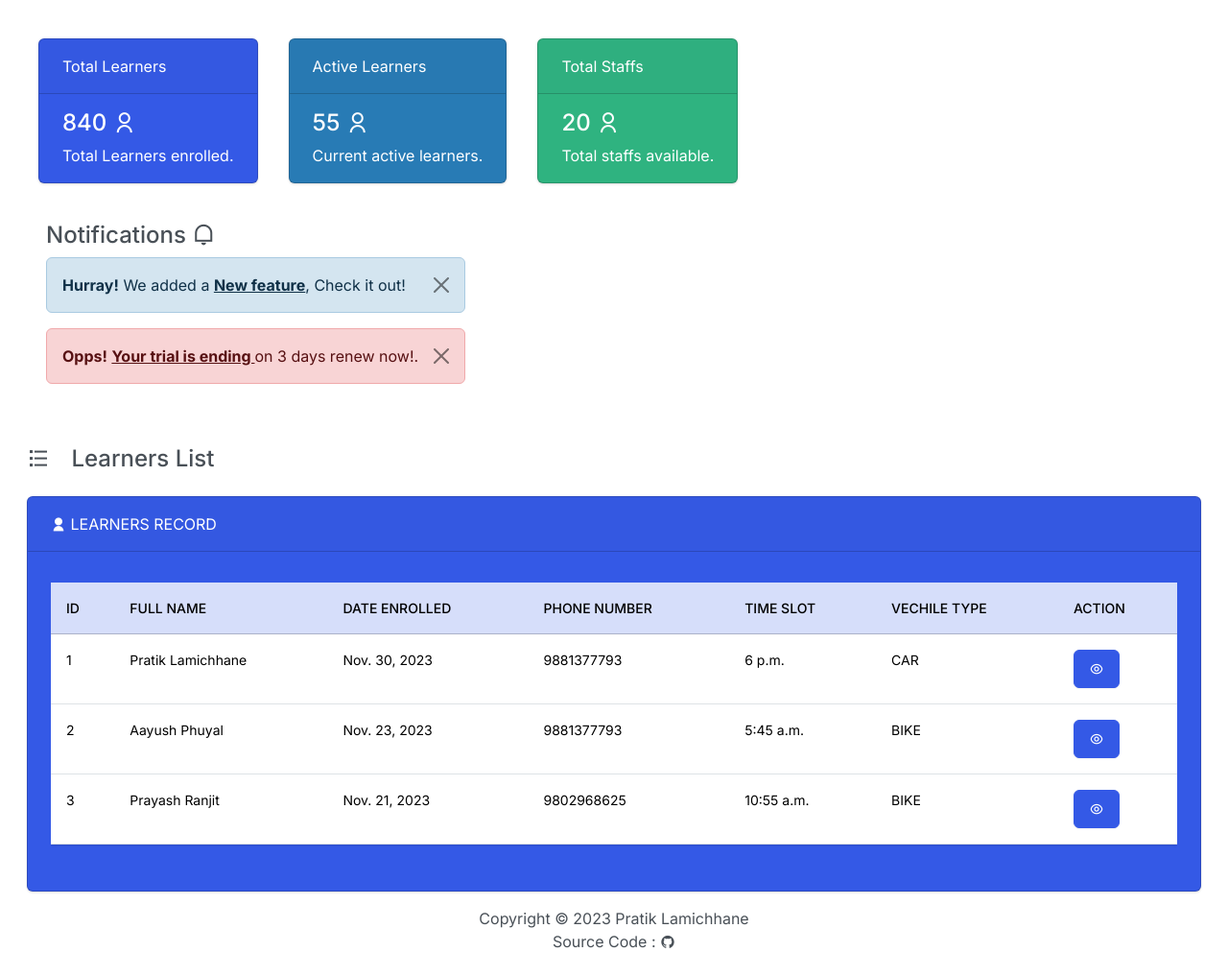
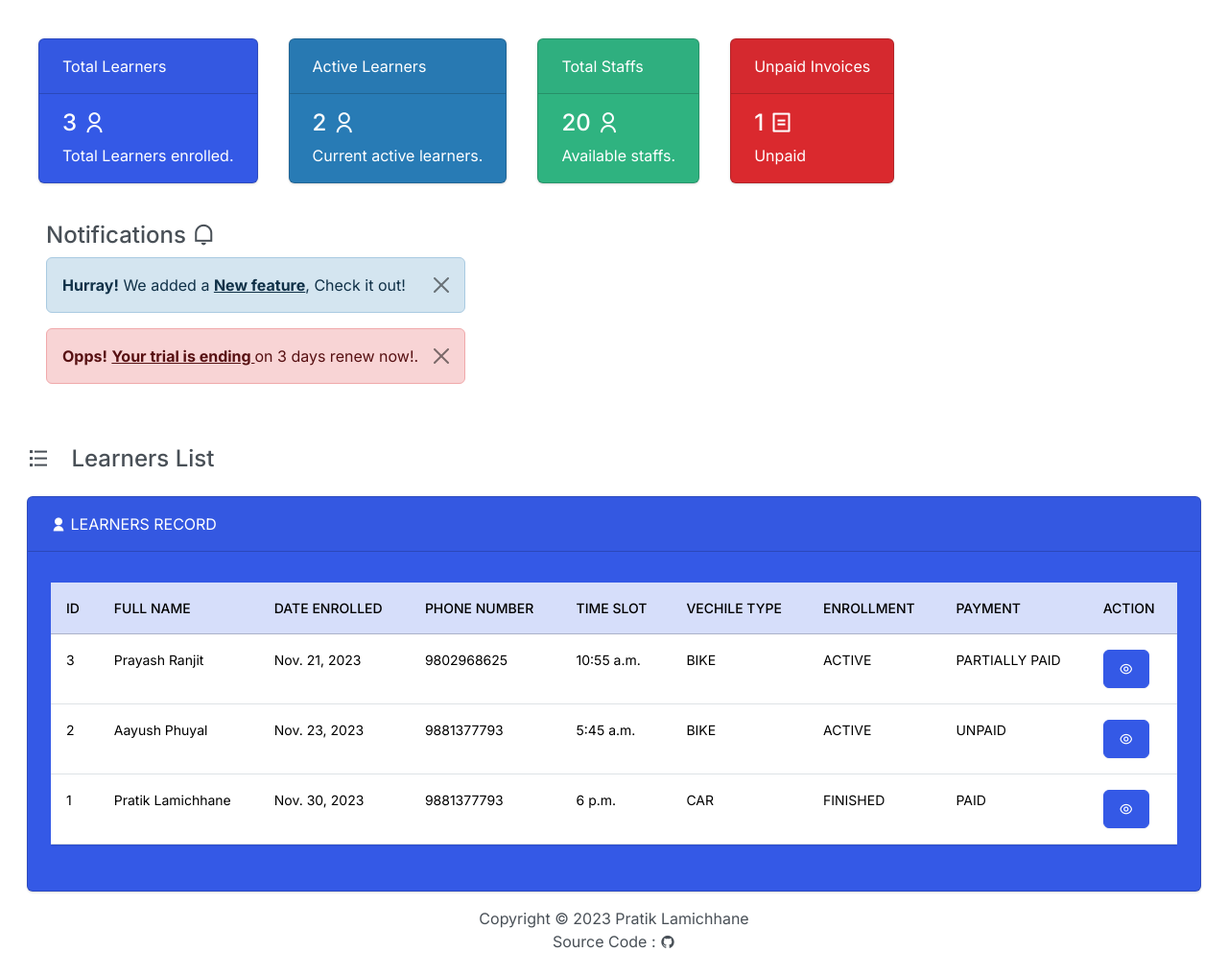
Before and after one commit to pratiklamichhane/Driving-school-management-system, a Django app: page / in a window 1280 px wide. Shown: the part 120-1137 px from the top of the page at 96% size. Run offline with Django 4.2, Linux system fonts and the light colour scheme; data comes from the database, SQL or seed files in the repository; both versions use the stored data as it was after the commit; some libraries are stand-ins or nearby versions.

Commit message:
updated dashboard

```diff
--- a/base_project/management/models.py
+++ b/base_project/management/models.py
@@ -6,6 +6,16 @@ VECHILE_CHOICES = (
     ("SCOOTER", "scooter"),
     ("CAR", "car"),
     ("OTHER", "other"),
+)
+ENROLLMENT_STATUS = (
+    ("ACTIVE", "active"),
+    ("HOLD", "hold"),
+    ("FINISHED", "finished"),
+)
+PAYMENT_STATUS = (
+    ("PAID", "paid"),
+    ("PARTIALLY PAID", "partially paid"),
+    ("UNPAID", "unpaid"),
 )
 class Student(models.Model):
     id = models.AutoField (primary_key=True)
@@ -16,6 +26,12 @@ class Student(models.Model):
     vehicle_type = models.CharField(max_length=9,
                   choices= VECHILE_CHOICES,
                   default="BIKE")
+    enrollment_status = models.CharField(max_length=9,
+                  choices= ENROLLMENT_STATUS,
+                  default="ACTIVE")
+    payment_status = models.CharField(max_length=30,
+                  choices= PAYMENT_STATUS,
+                  default="UNPAID")
     final_amount = models.PositiveIntegerField()
 
     def __str__(self):
--- a/base_project/management/templates/management/index.html
+++ b/base_project/management/templates/management/index.html
@@ -11,14 +11,14 @@
 <div class="card text-white bg-primary m-3" style="max-width: 20rem;" bis_skin_checked="1">
     <div class="card-header" bis_skin_checked="1">Total Learners</div>
     <div class="card-body" bis_skin_checked="1">
-      <h4 class="card-title">840 <i class="ri-user-line"></i></h4>
+      <h4 class="card-title">{{total_students}} <i class="ri-user-line"></i></h4>
       <p class="card-text">Total Learners enrolled.</p>
     </div>
   </div>
   <div class="card text-white bg-info m-3 " style="max-width: 20rem;" bis_skin_checked="1">
     <div class="card-header" bis_skin_checked="1">Active Learners</div>
     <div class="card-body" bis_skin_checked="1">
-      <h4 class="card-title">55 <i class="ri-user-line"></i> </h4>
+      <h4 class="card-title">{{active_students_count}} <i class="ri-user-line"></i> </h4>
       <p class="card-text">Current active learners.</p>
     </div>
   </div>
@@ -27,7 +27,14 @@
     <div class="card-header" bis_skin_checked="1">Total Staffs</div>
     <div class="card-body" bis_skin_checked="1">
       <h4 class="card-title">20 <i class="ri-user-line"></i></h4>
-      <p class="card-text">Total staffs available.</p>
+      <p class="card-text">Available staffs.</p>
+    </div>
+  </div>
+  <div class="card text-white bg-danger m-3" style="max-width: 20rem;" bis_skin_checked="1">
+    <div class="card-header" bis_skin_checked="1">Unpaid Invoices</div>
+    <div class="card-body" bis_skin_checked="1">
+      <h4 class="card-title">{{unpaid_invoices}} <i class="ri-bill-line"></i></h4>
+      <p class="card-text">Unpaid</p>
     </div>
   </div>
 </div>
@@ -69,6 +76,8 @@ notifications center starts {% endcomment %}
                   <th scope="col">Phone Number</th>
                   <th scope="col">Time Slot</th>
                   <th scope="col">Vechile Type</th>
+                  <th scope="col">Enrollment</th>
+                  <th scope="col">Payment</th>
                   <th scope="col">Action</th>
                 </tr>
               </thead>
@@ -80,6 +89,8 @@ notifications center starts {% endcomment %}
               <td>{{ student.phone_number }}</td>
               <td>{{ student.time_slot }}</td>
               <td>{{ student.vehicle_type }}</td>
+              <td>{{ student.enrollment_status}}</td>
+              <td>{{ student.payment_status}}</td>
               <td><button type="button" class="btn btn-primary"><i class="ri-eye-line"></i></button>
               </td>
              </tr>
--- a/base_project/management/views.py
+++ b/base_project/management/views.py
@@ -3,5 +3,8 @@ from .models import Student
 # Create your views here.
 def index(request):
     return render(request , 'management/index.html' , {
-        'students' : Student.objects.all()
+        'students' : Student.objects.all().order_by('-id'),
+        'total_students' : Student.objects.count(),
+        'active_students_count' : Student.objects.filter(enrollment_status='ACTIVE').count(),
+        'unpaid_invoices' : Student.objects.filter(payment_status='UNPAID').count(),
     })
```
Also changed, not shown: base_project/db.sqlite3, base_project/management/migrations/0002_student_enrollment_status.py (added), base_project/management/migrations/0003_student_payment_status.py (added).
